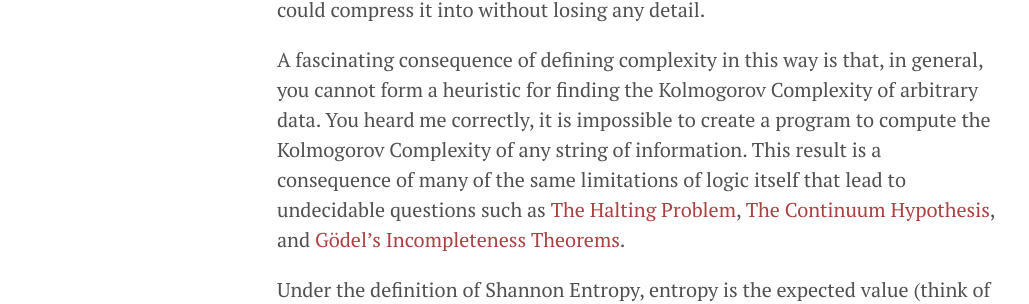
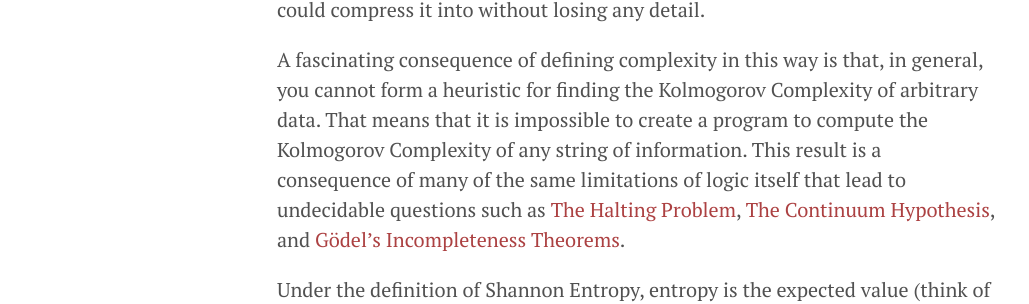
Before and after one commit to kylehovey/blog, a Jekyll site: the page built from turing_basins.md, in a window 1280 px wide and 900 px high, scrolled down 7545 px. Shown: the part 214-518 px from the top of the window, without its empty margins (3-1032 px from the left). Built offline with Jekyll 4.4.1, drawn with Linux system fonts in a browser that asks for light colours.

Commit message:
Fixed personal wording of a sentence for Turing Basins

```diff
--- a/turing_basins.md
+++ b/turing_basins.md
@@ -57,7 +57,7 @@ You might realize that the term "complexity" is tossed around in concert with en
 
 Complexity, on the other hand, is a measure of exactly how much talking you must do in order to describe a given state of a system. In information theory, a common measure of complexity is [Kolmogorov Complexity](https://en.wikipedia.org/wiki/Kolmogorov_complexity){:target="_blank"} which is the length of the shortest computer program that produces the state in question. It is normally framed within the context of [Lambda Calculus](https://en.wikipedia.org/wiki/Lambda_calculus){:target="_blank"} (which lets you represent computer programs in the most terse and mathematically rigorous form possible). For example, given a picture you took on your phone, the Kolmogorov complexity of that image would be akin to the smallest file you could compress it into without losing any detail.
 
-A fascinating consequence of defining complexity in this way is that, in general, you cannot form a heuristic for finding the Kolmogorov Complexity of arbitrary data. You heard me correctly, it is impossible to create a program to compute the Kolmogorov Complexity of any string of information. This result is a consequence of many of the same limitations of logic itself that lead to undecidable questions such as [The Halting Problem](https://en.wikipedia.org/wiki/Halting_problem){:target="_blank"}, [The Continuum Hypothesis](https://en.wikipedia.org/wiki/Continuum_hypothesis){:target="_blank"}, and [Gödel's Incompleteness Theorems](https://en.wikipedia.org/wiki/G%C3%B6del%27s_incompleteness_theorems){:target="_blank"}.
+A fascinating consequence of defining complexity in this way is that, in general, you cannot form a heuristic for finding the Kolmogorov Complexity of arbitrary data. That means that it is impossible to create a program to compute the Kolmogorov Complexity of any string of information. This result is a consequence of many of the same limitations of logic itself that lead to undecidable questions such as [The Halting Problem](https://en.wikipedia.org/wiki/Halting_problem){:target="_blank"}, [The Continuum Hypothesis](https://en.wikipedia.org/wiki/Continuum_hypothesis){:target="_blank"}, and [Gödel's Incompleteness Theorems](https://en.wikipedia.org/wiki/G%C3%B6del%27s_incompleteness_theorems){:target="_blank"}.
 
 Under the definition of Shannon Entropy, entropy is the expected value (think of average) of the Kolmogorov Complexity of the system being measured. More simply stated, entropy is a measure of average complexity of a system. This is conceptually sufficient for my diatribe on entropy here, but for further justification there are [wonderful papers](https://homepages.cwi.nl/~paulv/papers/info.pdf){:target="_blank"} that have been written on this topic. Thus it makes sense to talk about complexity when speaking of entropy, or vice-versa. It is also important to not conflate the two, as they are describing different measures of a system.
 
```
